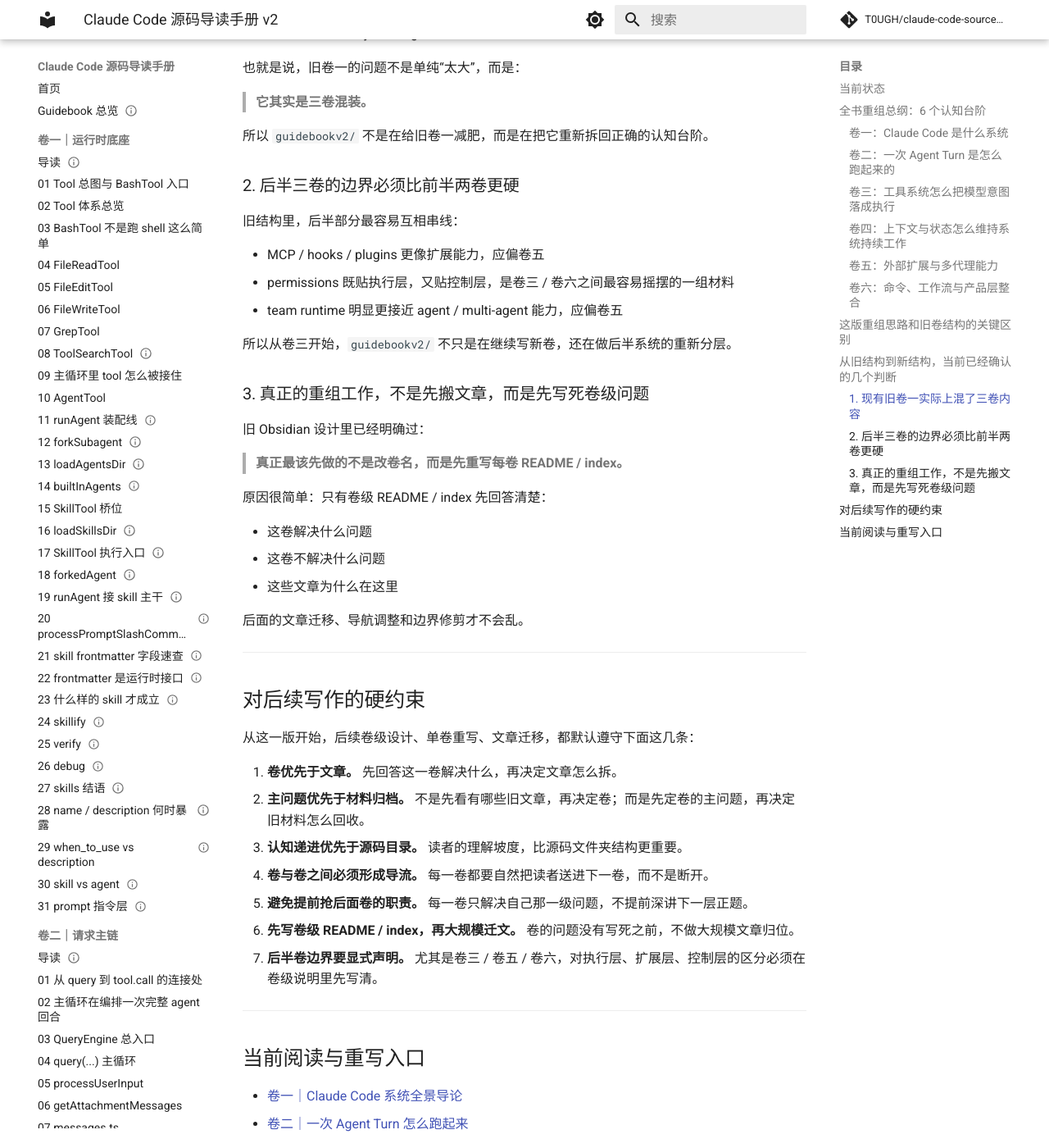
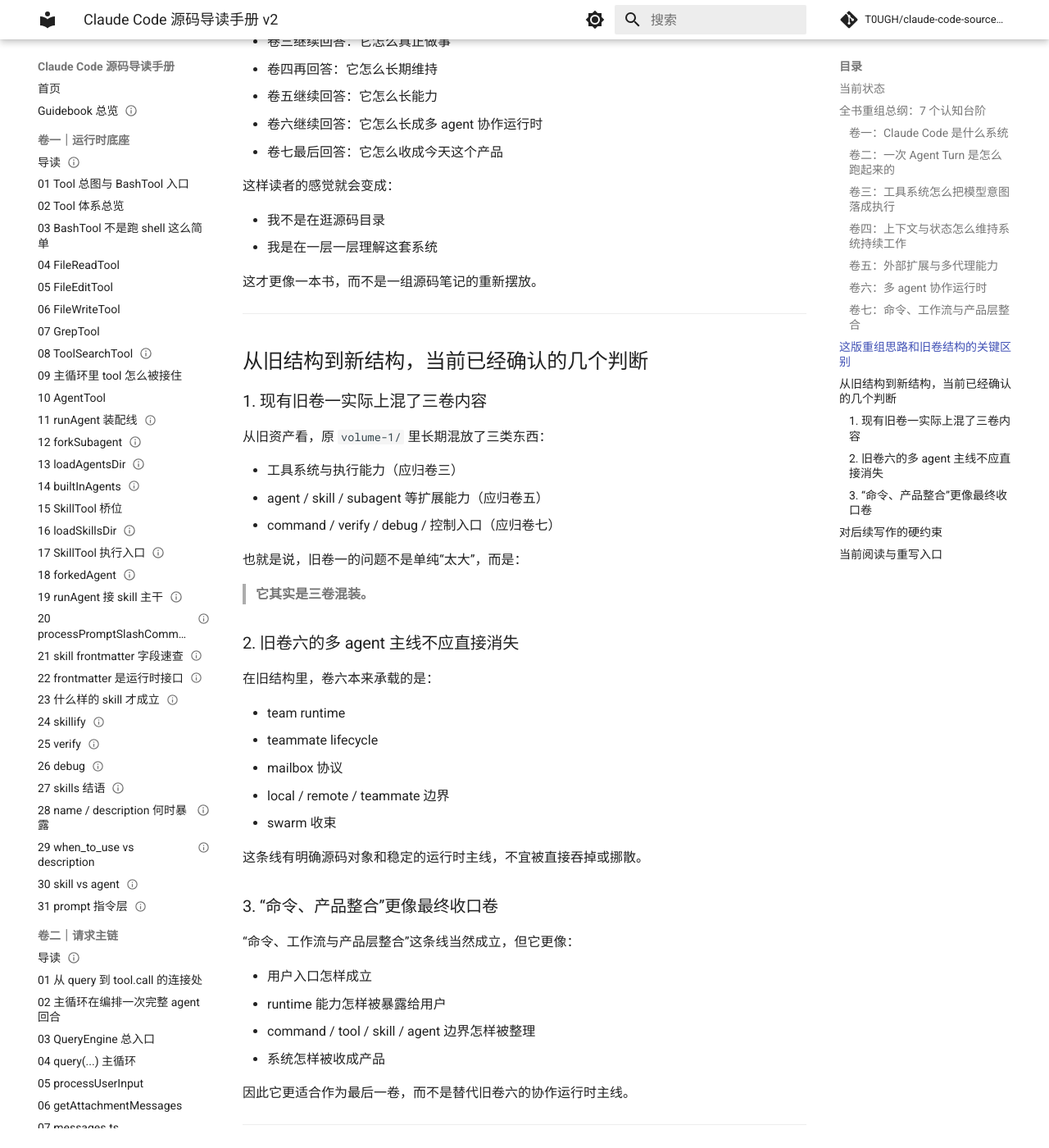
Before and after one commit to T0UGH/claude-code-source-guide, an MkDocs documentation site: the page built from docs/guidebookv2/README.md, in a window 1280 px wide and 1400 px high, scrolled down 4269 px. Shown: the whole window at 82% size. Built offline with MkDocs 1.6.1 and Material for MkDocs 9.7.7, drawn with Linux system fonts in a browser that asks for light colours; comment, search, counter and statistics services are not loaded; some of the changed text lies outside the part shown.

Commit message:
define volume 6 as multi-agent runtime and shift product integration to volume 7

```diff
--- a/docs/guidebookv2/README.md
+++ b/docs/guidebookv2/README.md
@@ -8,11 +8,11 @@ status: draft
 
 `guidebookv2/` 是这套手册新一轮重写的正式工作区。
 
-这里不再先按旧卷目录或源码目录往前推，而是先按**读者的认知台阶**重组全书。目标不是让读者“逛源码”，而是让读者一层一层看懂：Claude Code 到底是什么系统、一次请求怎么跑、执行能力怎么落地、上下文为什么能长期维持、系统又怎样不断长出更多能力。
+这里不再先按旧卷目录或源码目录往前推，而是先按**读者的认知台阶**重组全书。目标不是让读者“逛源码”，而是让读者一层一层看懂：Claude Code 到底是什么系统、一次请求怎么跑、执行能力怎么落地、上下文为什么能长期维持、系统又怎样不断长出更多能力、进一步长成多 agent 协作运行时，最后再怎样被收成今天这个产品。
 
 所以 `guidebookv2/` 的核心重组原则已经固定为：
 
-> **按 6 个认知台阶重组。每一卷都要回答一个比上一卷更深一级的问题。**
+> **按 7 个认知台阶重组。每一卷都要回答一个比上一卷更深一级的问题。**
 
 这套顺序的目标非常明确：
 
@@ -32,12 +32,15 @@ status: draft
 当前已经推进的内容：
 - 卷一：Claude Code 系统全景导论
 - 卷二：一次 Agent Turn 怎么跑起来
+- 卷三：工具系统怎么把模型意图落成执行
+- 卷四：上下文与状态怎么维持系统持续工作
+- 卷五：外部扩展与多代理能力
 
-后续卷三到卷六，都应继续遵守下面这套总纲。
+后续卷六到卷七，都应继续遵守下面这套总纲。
 
 ---
 
-## 全书重组总纲：6 个认知台阶
+## 全书重组总纲：7 个认知台阶
 
 ### 卷一：Claude Code 是什么系统
 
@@ -125,7 +128,26 @@ status: draft
 
 ---
 
-### 卷六：命令、工作流与产品层整合
+### 卷六：多 agent 协作运行时
+
+这一卷解决的是：
+
+- team / teammate runtime
+- TeamCreate / TeamDelete 与 team 生命周期
+- InProcessTeammateTask
+- mailbox / idle / shutdown 协议
+- Local / Remote / teammate 边界
+- 为什么这套系统本质上更像 swarm runtime
+
+这一卷是协作运行时卷。
+
+一句话说：
+
+> **卷六负责解释：Claude Code 为什么不只是“多开几个 agent”，而是已经长出一层正式的多 agent 协作运行时。**
+
+---
+
+### 卷七：命令、工作流与产品层整合
 
 这一卷解决的是：
 
@@ -139,7 +161,7 @@ status: draft
 
 一句话说：
 
-> **卷六负责把用户入口、控制层、运行时接口和最终产品形态收成一体。**
+> **卷七负责把用户入口、控制层、运行时接口和最终产品形态收成一体。**
 
 ---
 
@@ -149,7 +171,7 @@ status: draft
 
 > **每一卷都必须回答一个比上一卷更深一级的问题。**
 
-旧结构里，工具、skills、agents 等材料虽然很多，但“读者为什么按这个顺序学”并没有被钉得足够硬。
+旧结构里，工具、skills、agents、team runtime 等材料虽然很多，但“读者为什么按这个顺序学”并没有被钉得足够硬。
 
 而 `guidebookv2/` 的重组目标是：
 
@@ -158,7 +180,8 @@ status: draft
 - 卷三继续回答：它怎么真正做事
 - 卷四再回答：它怎么长期维持
 - 卷五继续回答：它怎么长能力
-- 卷六最后回答：它怎么收成今天这个产品
+- 卷六继续回答：它怎么长成多 agent 协作运行时
+- 卷七最后回答：它怎么收成今天这个产品
 
 这样读者的感觉就会变成：
 
@@ -177,37 +200,34 @@ status: draft
 
 - 工具系统与执行能力（应归卷三）
 - agent / skill / subagent 等扩展能力（应归卷五）
-- command / verify / debug / 控制入口（应归卷六）
+- command / verify / debug / 控制入口（应归卷七）
 
 也就是说，旧卷一的问题不是单纯“太大”，而是：
 
 > **它其实是三卷混装。**
 
-所以 `guidebookv2/` 不是在给旧卷一减肥，而是在把它重新拆回正确的认知台阶。
+### 2. 旧卷六的多 agent 主线不应直接消失
 
-### 2. 后半三卷的边界必须比前半两卷更硬
+在旧结构里，卷六本来承载的是：
 
-旧结构里，后半部分最容易互相串线：
+- team runtime
+- teammate lifecycle
+- mailbox 协议
+- local / remote / teammate 边界
+- swarm 收束
 
-- MCP / hooks / plugins 更像扩展能力，应偏卷五
-- permissions 既贴执行层，又贴控制层，是卷三 / 卷六之间最容易摇摆的一组材料
-- team runtime 明显更接近 agent / multi-agent 能力，应偏卷五
+这条线有明确源码对象和稳定的运行时主线，不宜被直接吞掉或挪散。
 
-所以从卷三开始，`guidebookv2/` 不只是在继续写新卷，还在做后半系统的重新分层。
+### 3. “命令、产品整合”更像最终收口卷
 
-### 3. 真正的重组工作，不是先搬文章，而是先写死卷级问题
+“命令、工作流与产品层整合”这条线当然成立，但它更像：
 
-旧 Obsidian 设计里已经明确过：
+- 用户入口怎样成立
+- runtime 能力怎样被暴露给用户
+- command / tool / skill / agent 边界怎样被整理
+- 系统怎样被收成产品
 
-> **真正最该先做的不是改卷名，而是先重写每卷 README / index。**
-
-原因很简单：只有卷级 README / index 先回答清楚：
-
-- 这卷解决什么问题
-- 这卷不解决什么问题
-- 这些文章为什么在这里
-
-后面的文章迁移、导航调整和边界修剪才不会乱。
+因此它更适合作为最后一卷，而不是替代旧卷六的协作运行时主线。
 
 ---
 
@@ -221,7 +241,7 @@ status: draft
 4. **卷与卷之间必须形成导流。** 每一卷都要自然把读者送进下一卷，而不是断开。
 5. **避免提前抢后面卷的职责。** 每一卷只解决自己那一级问题，不提前深讲下一层正题。
 6. **先写卷级 README / index，再大规模迁文。** 卷的问题没有写死之前，不做大规模文章归位。
-7. **后半卷边界要显式声明。** 尤其是卷三 / 卷五 / 卷六，对执行层、扩展层、控制层的区分必须在卷级说明里先写清。
+7. **后半卷边界要显式声明。** 尤其是卷三 / 卷五 / 卷六 / 卷七，对执行层、扩展层、协作层、控制层的区分必须在卷级说明里先写清。
 
 ---
 
@@ -230,4 +250,4 @@ status: draft
 - [卷一｜Claude Code 系统全景导论](./volume-1/index.md)
 - [卷二｜一次 Agent Turn 怎么跑起来](./volume-2/index.md)
 
-后续卷三到卷六，将在这套总纲下继续展开。
+后续卷三到卷七，将在这套总纲下继续展开。
```
Also changed, not shown: docs/guidebookv2/volume-6/README-writing-cards.md (added, +278 -0 lines), docs/superpowers/specs/2026-04-08-volume-6-multi-agent-runtime-design.md (added, +305 -0 lines).
